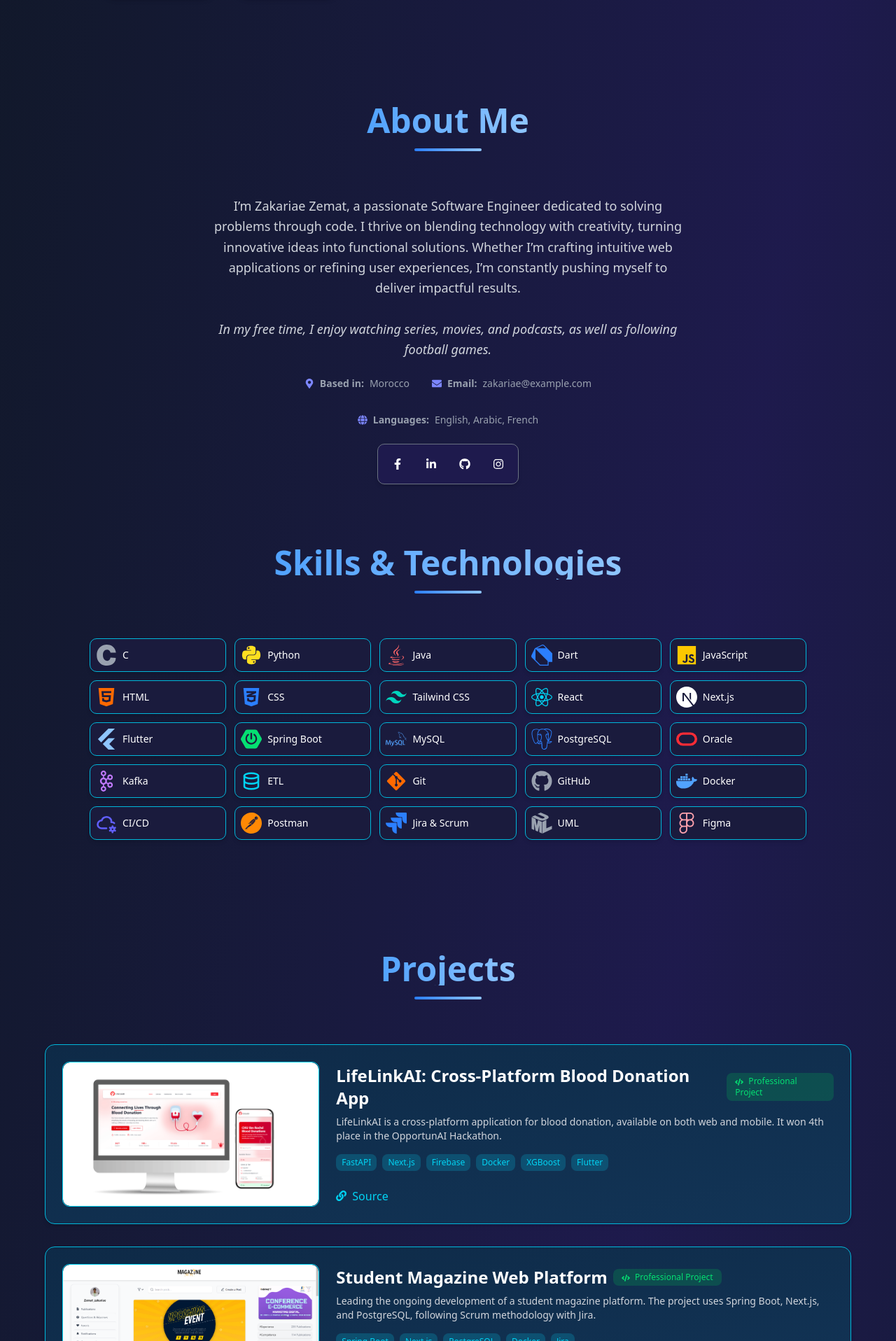
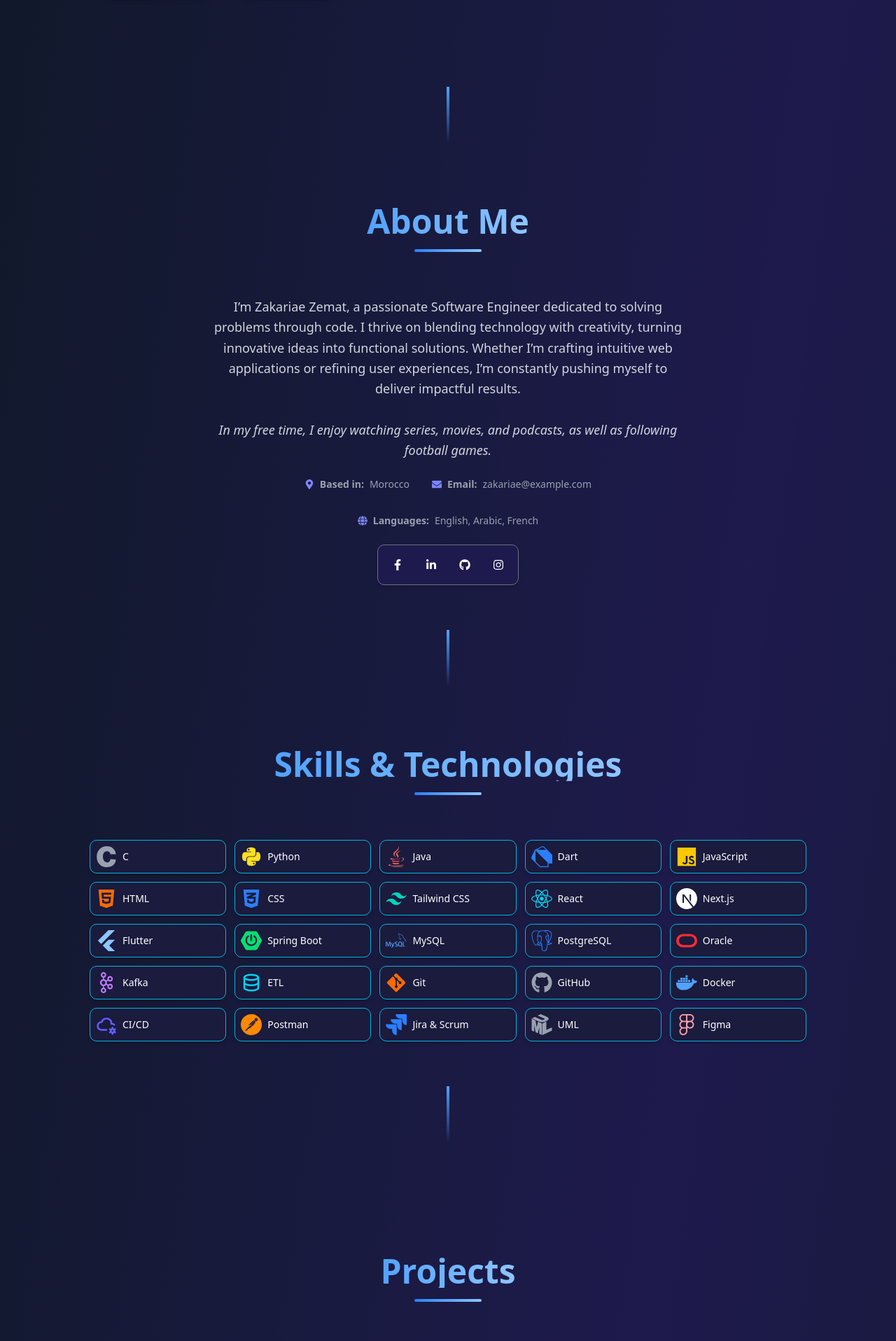
Before and after one commit to Zakariae-zemat/Portfolio, a Next.js app: page / in a window 1280 px wide. Shown: the part 724-2640 px from the top of the page at 70% size. Built offline with nearby package versions, Linux system fonts and the light colour scheme.

Commit message:
last commit

```diff
--- a/src/app/Components/AboutMe.jsx
+++ b/src/app/Components/AboutMe.jsx
@@ -56,6 +56,9 @@
           <SocialMediaIcons className="text-xl" />
         </motion.div>
       </motion.div>
+      <div className="mt-16 flex justify-center">
+          <div className="w-1 h-20 bg-gradient-to-b from-blue-400 to-transparent"></div>
+        </div>
     </div>
   );
 };
--- a/src/app/Components/Hero.jsx
+++ b/src/app/Components/Hero.jsx
@@ -40,6 +40,9 @@
           </div>
         </div>
       </div>
+      <div className="mt-16 flex justify-center">
+          <div className="w-1 h-20 bg-gradient-to-b from-blue-400 to-transparent"></div>
+        </div>
     </div>
   );
 };
--- a/src/app/Components/Projects.jsx
+++ b/src/app/Components/Projects.jsx
@@ -67,6 +67,9 @@
                     <ProjectCard key={index} {...project} />
                 ))}
             </div>
+            <div className="mt-16 flex justify-center">
+          <div className="w-1 h-20 bg-gradient-to-b from-blue-400 to-transparent"></div>
+        </div>
         </section>
     );
 }
--- a/src/app/Components/Skills.jsx
+++ b/src/app/Components/Skills.jsx
@@ -61,6 +61,10 @@
                     </div>
                 ))}
             </div>
+            <div className="mt-16 flex justify-center">
+          <div className="w-1 h-20 bg-gradient-to-b from-blue-400 to-transparent"></div>
+        </div>
         </motion.section>
+
     );
 }
--- a/src/app/Components/Timeline.jsx
+++ b/src/app/Components/Timeline.jsx
@@ -92,6 +92,9 @@
                 ))}
             </div>
         </motion.div>
+        <div className="mt-24 flex justify-center">
+          <div className="w-1 h-20 bg-gradient-to-b from-blue-400 to-transparent"></div>
+        </div>
     </div>
 );
 
```
